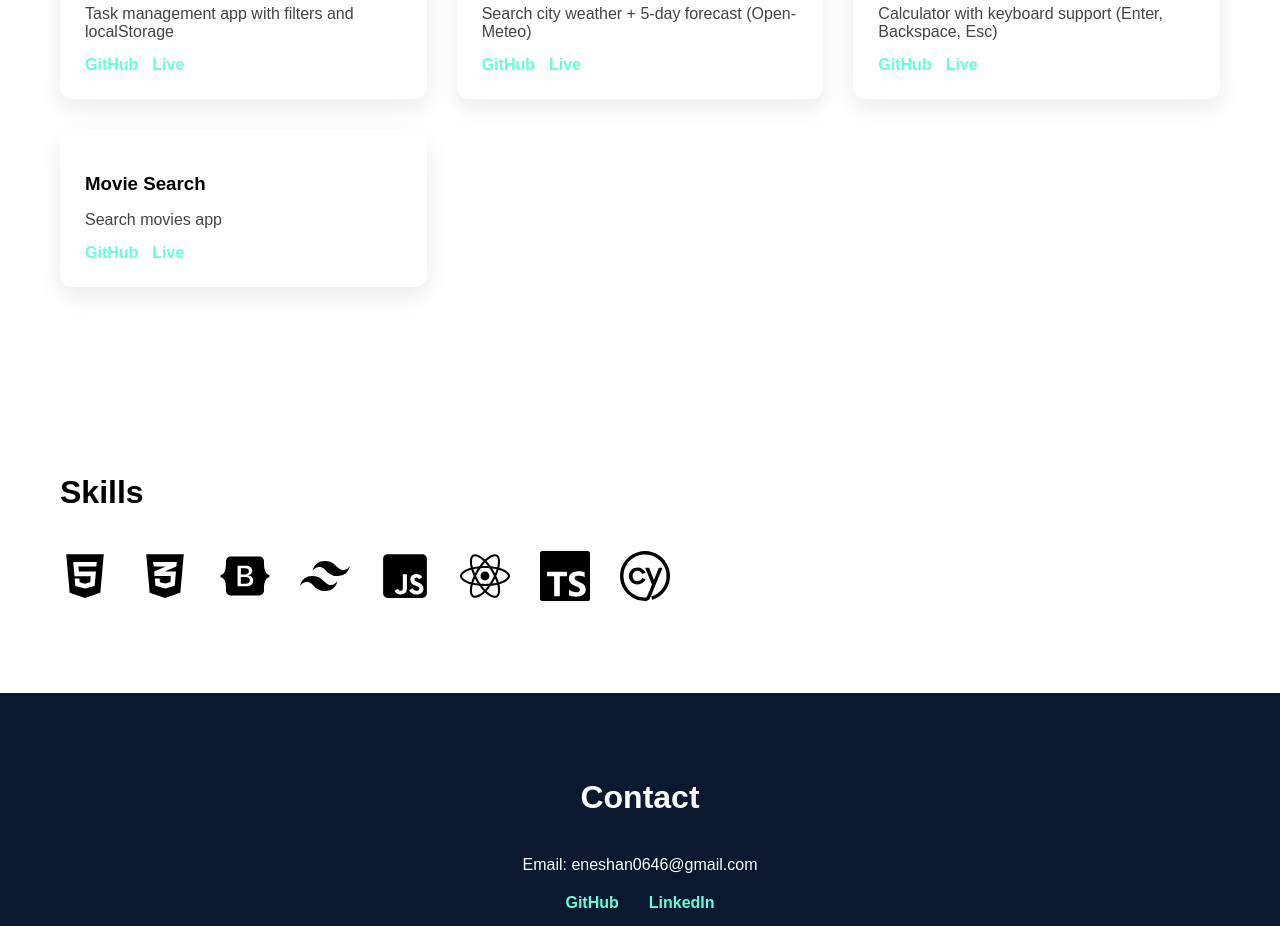
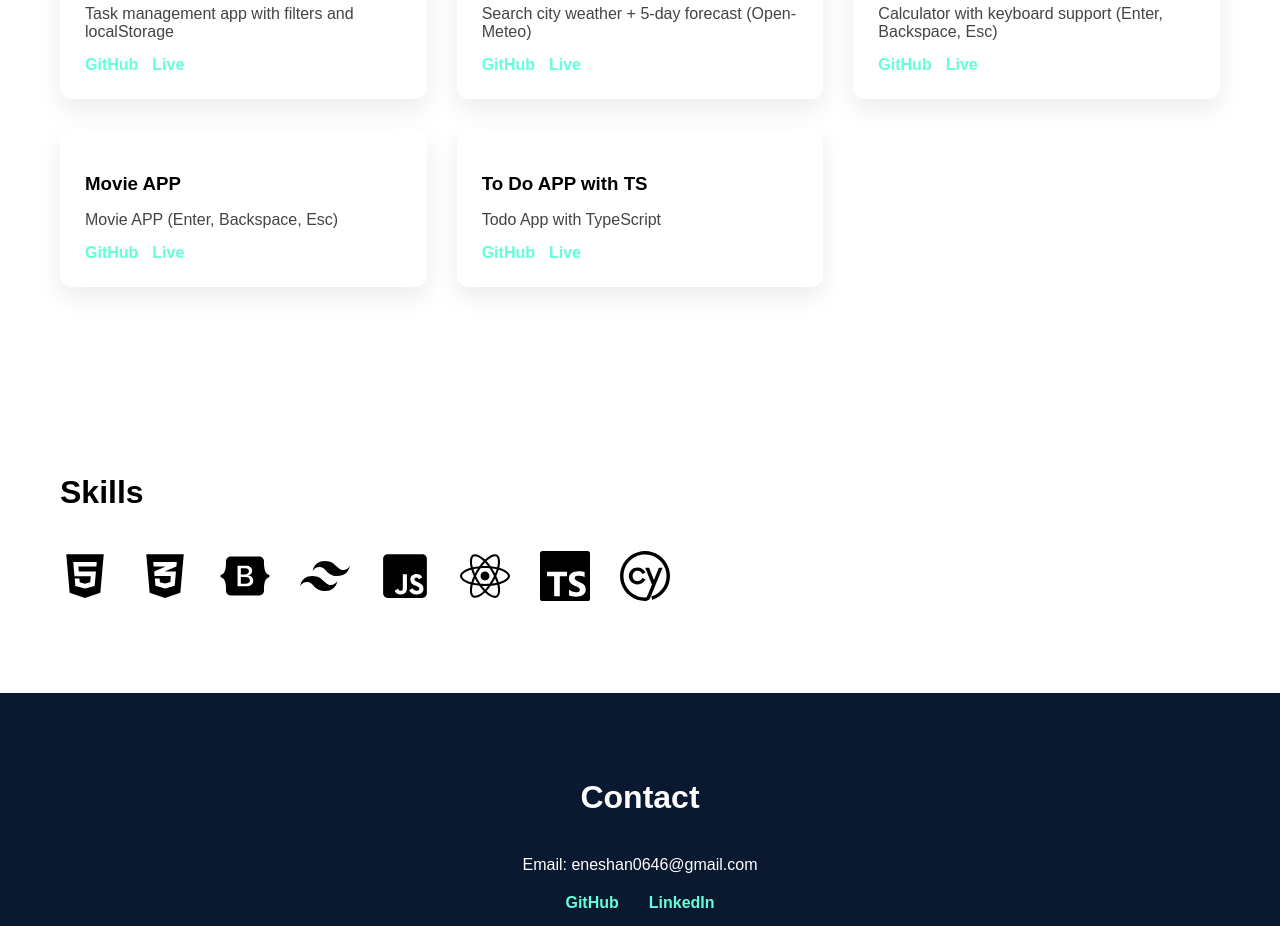
Before and after one commit to eneshan1506/portfolio, a React (Create React App) app: page / in a window 1280 px wide. Shown: the part 980-1906 px from the top of the page. Built offline with nearby package versions, Linux system fonts and the light colour scheme.

Commit message:
todo-app-ts

```diff
--- a/src/components/Projects.jsx
+++ b/src/components/Projects.jsx
@@ -20,7 +20,16 @@ function Projects() {
       github: "https://github.com/eneshan1506/calculator-app",
       live: "https://calculator-app-topaz-pi-54.vercel.app/",
     },
-    { title: "Movie Search", desc: "Search movies app" },
+    { title: "Movie APP", desc: "Search movies app" ,
+      desc: "Movie APP (Enter, Backspace, Esc)",
+      github: "https://github.com/eneshan1506/movie-app",
+
+    },
+    { title: "To Do APP with TS", desc: "Search movies app" ,
+      desc: "Todo App with TypeScript",
+      github: "https://github.com/eneshan1506/todo-app-ts",
+      live: "https://todo-app-ts-ashy.vercel.app/",
+    },
   ];
 
   return (
```
